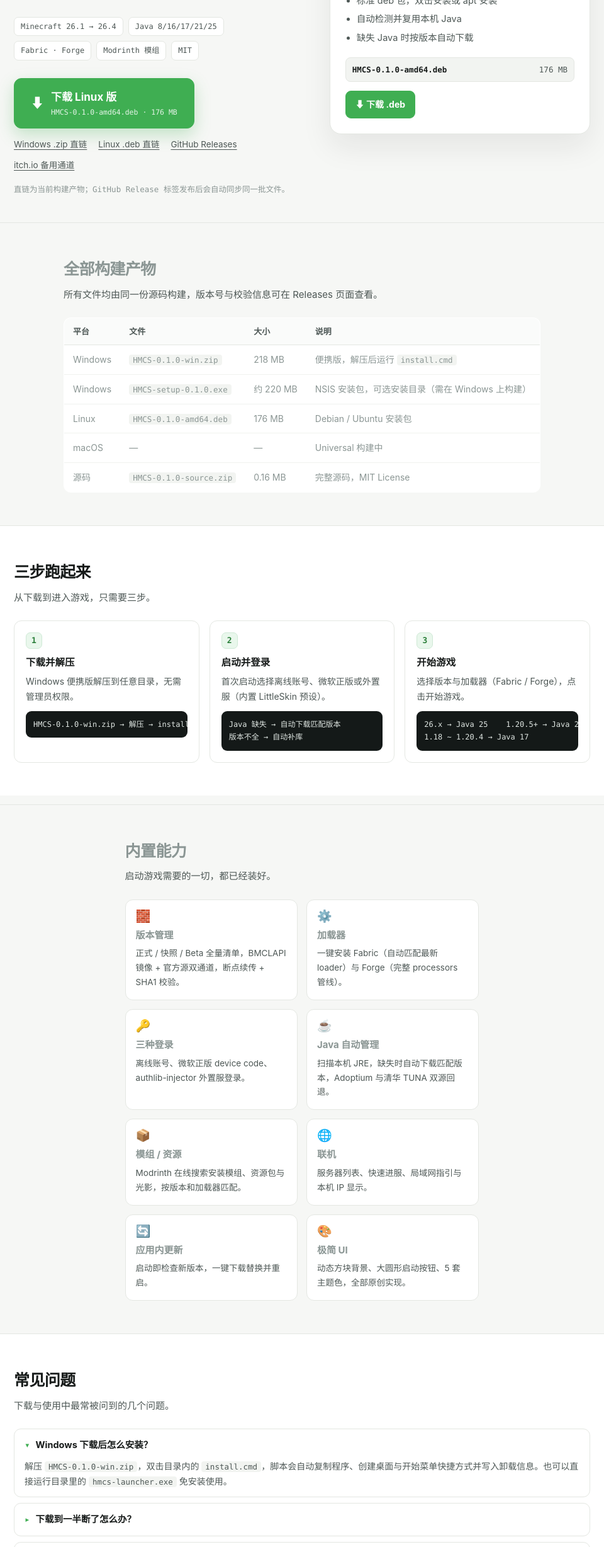
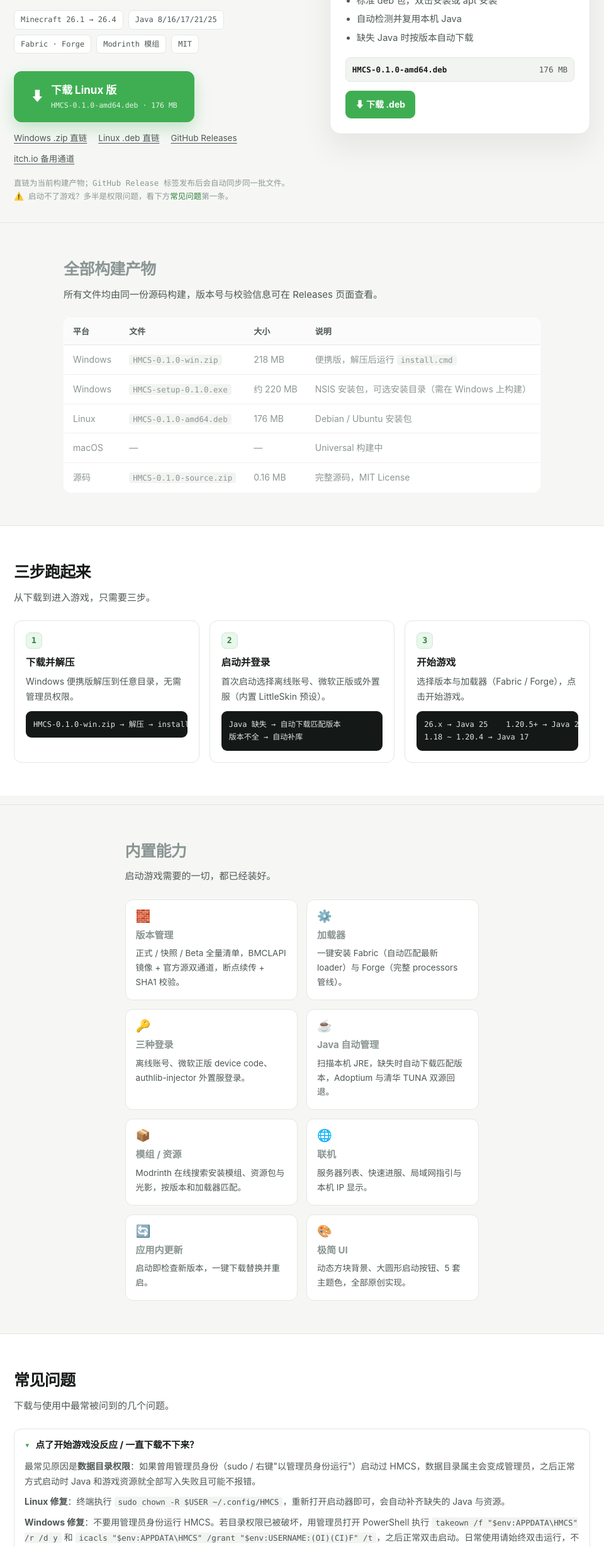
Before and after one commit to jaden175/HMCS, an Electron app: page index.html in a window 960 px wide. Shown: the part 344-2800 px from the top of the page at 63% size. Drawn offline with Linux system fonts and the light colour scheme.

Commit message:
docs: 补充权限问题 FAQ

```diff
--- a/index.html
+++ b/index.html
@@ -237,7 +237,7 @@
       <a href="https://github.com/jaden175/hmcs/releases" target="_blank" rel="noopener">GitHub Releases</a>
       <a href="https://itch.io" target="_blank" rel="noopener">itch.io 备用通道</a>
     </div>
-    <p class="hint">直链为当前构建产物；GitHub Release 标签发布后会自动同步同一批文件。</p>
+    <p class="hint">直链为当前构建产物；GitHub Release 标签发布后会自动同步同一批文件。<br>⚠️ 启动不了游戏？多半是权限问题，看下方<a href="#faq">常见问题</a>第一条。</p>
   </div>
 
   <div class="picker">
@@ -372,6 +372,12 @@
     <h2 class="h2">常见问题</h2>
     <p class="h2sub">下载与使用中最常被问到的几个问题。</p>
     <details open>
+      <summary>点了开始游戏没反应 / 一直下载不下来？</summary>
+      <p>最常见原因是<b>数据目录权限</b>：如果曾用管理员身份（sudo / 右键"以管理员身份运行"）启动过 HMCS，数据目录属主会变成管理员，之后正常方式启动时 Java 和游戏资源就全部写入失败且可能不报错。</p>
+      <p><b>Linux 修复</b>：终端执行 <code>sudo chown -R $USER ~/.config/HMCS</code>，重新打开启动器即可，会自动补齐缺失的 Java 与资源。</p>
+      <p><b>Windows 修复</b>：不要用管理员身份运行 HMCS。若目录权限已被破坏，用管理员打开 PowerShell 执行 <code>takeown /f "$env:APPDATA\HMCS" /r /d y</code> 和 <code>icacls "$env:APPDATA\HMCS" /grant "$env:USERNAME:(OI)(CI)F" /t</code>，之后正常双击启动。日常使用请始终双击运行，不要选"以管理员身份运行"。</p>
+    </details>
+    <details>
       <summary>Windows 下载后怎么安装？</summary>
       <p>解压 <code>HMCS-0.1.0-win.zip</code>，双击目录内的 <code>install.cmd</code>，脚本会自动复制程序、创建桌面与开始菜单快捷方式并写入卸载信息。也可以直接运行目录里的 <code>hmcs-launcher.exe</code> 免安装使用。</p>
     </details>
```
